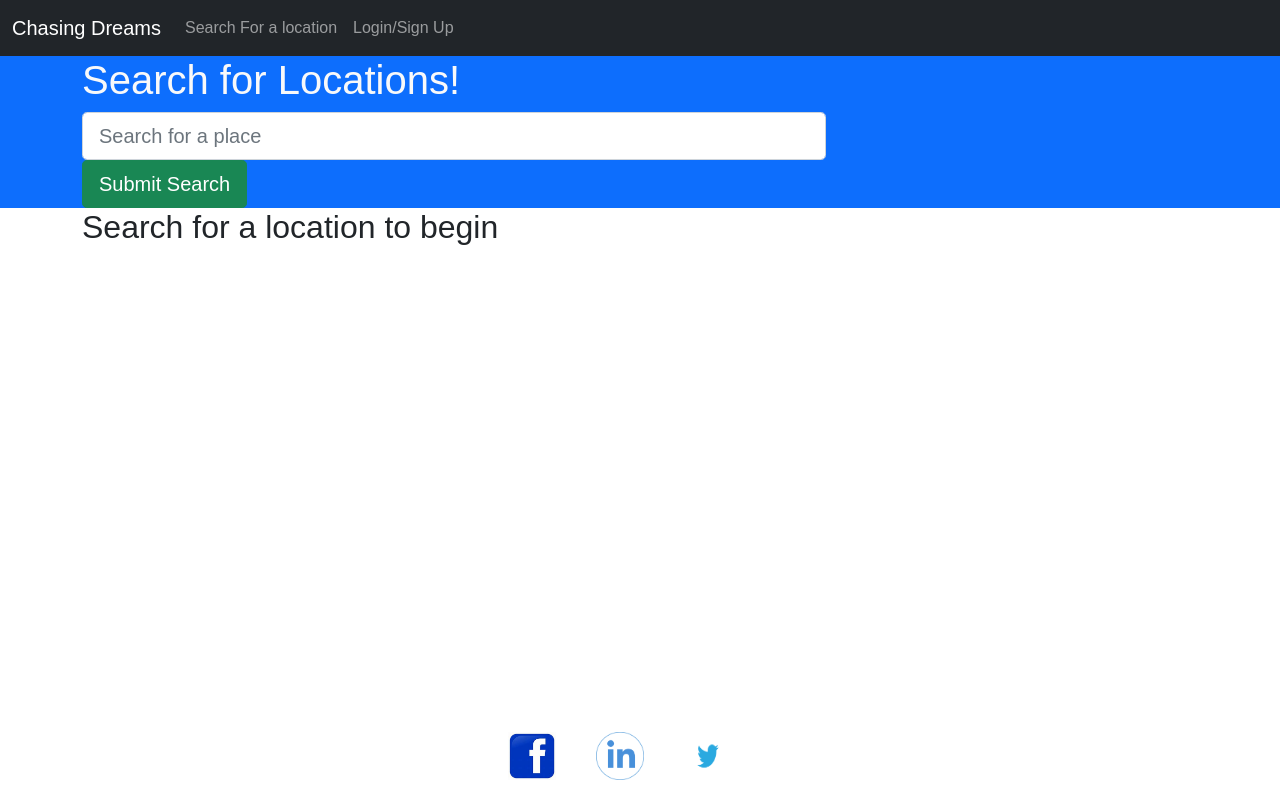
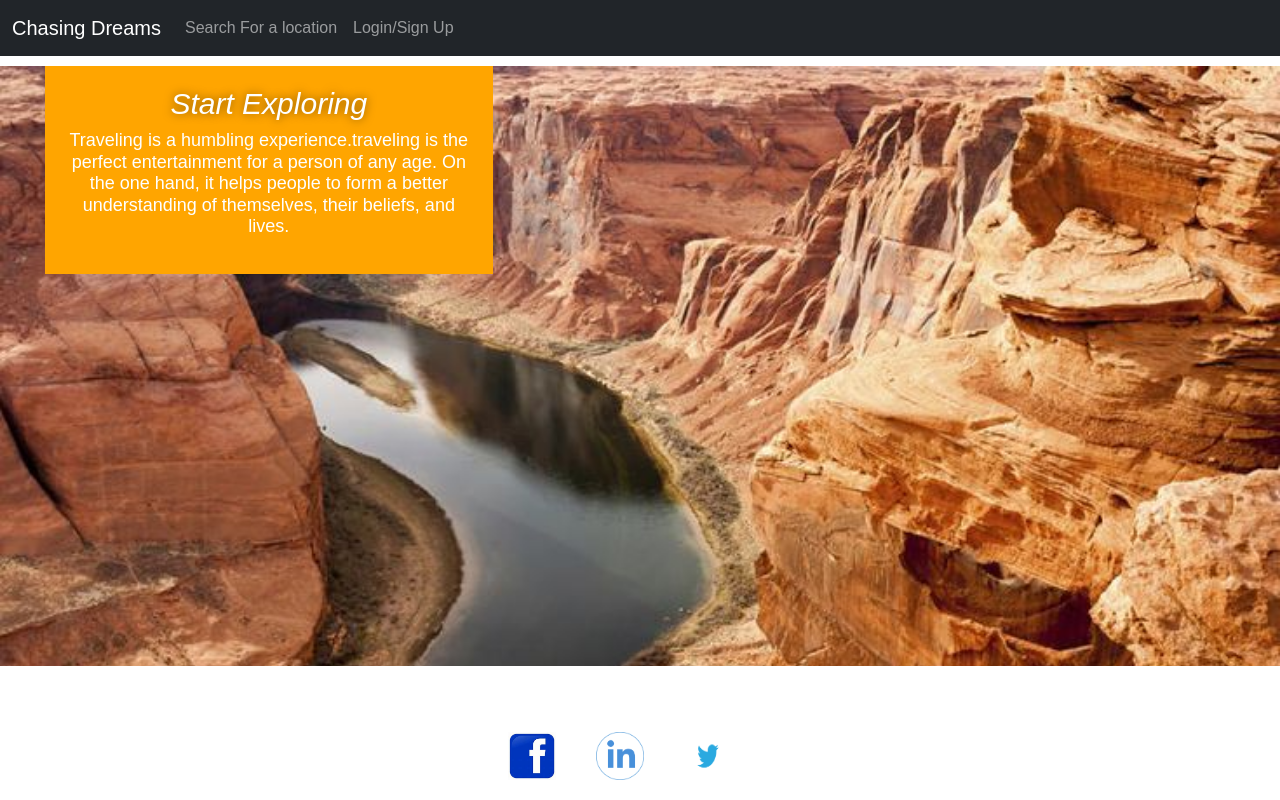
Before and after one commit to achuv37/Chasing-Dreams, a React (Create React App) app in the folder client/: page / in a window 1280 px wide. Built offline with nearby package versions, Linux system fonts and the light colour scheme.

Commit message:
modified homepage

```diff
--- a/client/src/App.js
+++ b/client/src/App.js
@@ -39,11 +39,11 @@ function App() {
       <>
       <Navbar />
         <Switch>
-
+          <Route exact path='/' component={Home} />
 
           <Route exact path='/login' component={Login} />
           <Route exact path='/signup' component={Signup} />
-          <Route exact path='/' component={SearchPlaces} />
+          <Route exact path='/search' component={SearchPlaces} />
           <Route exact path='/saved' component={SavedPlaces} />
           <Route render={() => <h1 className='display-2'>Wrong page!</h1>} />
         </Switch>
--- a/client/src/components/Navbar/index.js
+++ b/client/src/components/Navbar/index.js
@@ -20,7 +20,7 @@ const AppNavbar = () => {
           <Navbar.Toggle aria-controls='navbar' />
           <Navbar.Collapse id='navbar'>
             <Nav className='ml-auto'>
-              <Nav.Link as={Link} to='/'>
+              <Nav.Link as={Link} to='/search'>
                 Search For a location
               </Nav.Link>
               {/* if user is logged in show saved books and logout */}
```
